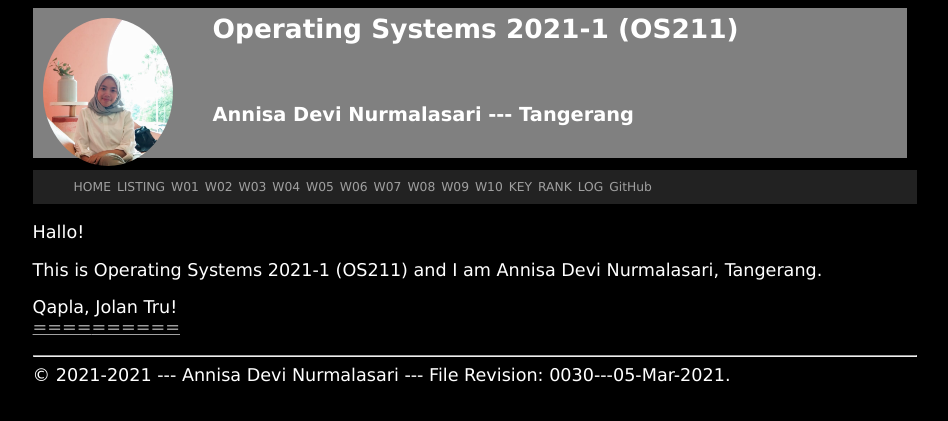
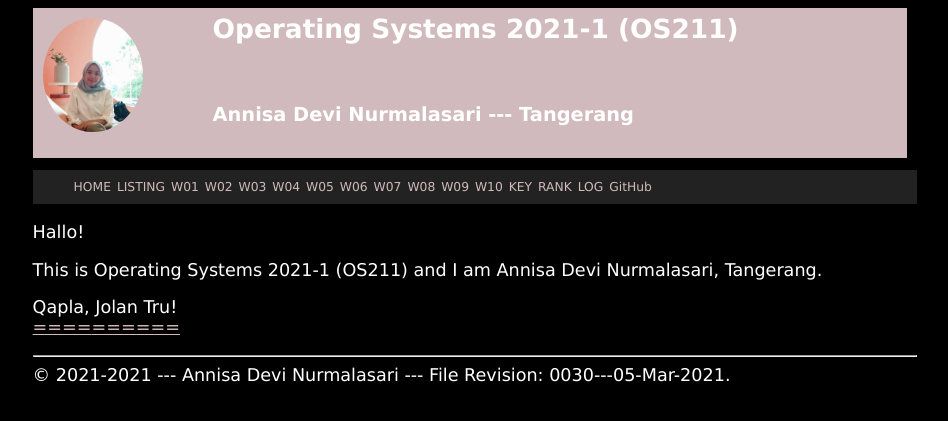
Before and after one commit to annisadevin/os211, a Jekyll site: the page built from index.md, in a window 1280 px wide. Shown: the top 421 px of the page, without its empty margins (165-1113 px from the left). Built offline with Jekyll 4.4.1, drawn with Linux system fonts in a browser that asks for light colours.

Commit message:
Update layout template

```diff
--- a/_layouts/layout.html
+++ b/_layouts/layout.html
@@ -11,7 +11,7 @@
   <header>
   <div class="row">
     <div class="column left">
-      <img src="{{ site.baseurl }}/assets/images/cbk.jpg" alt="Cicak Bin Kadal" style="width:130px; border-radius:50%">
+      <img src="{{ site.baseurl }}/assets/images/cbk.jpg" alt="Cicak Bin Kadal" style="width: 100px; height:114px; border-radius:50%">
     </div>
     <div class="column right1">
       {% if page.title %}{{ page.title | escape }}
--- a/assets/css/style.css
+++ b/assets/css/style.css
@@ -27,7 +27,7 @@
 }
 
 .container a {
-  color: #a0a0a0;
+  color: #D0BABD;
 }
 
 .container a:hover {
@@ -40,7 +40,7 @@
 .column {
   float:            left;
   display:          inline-block;
-  background:       #808080;
+  background:       #D0BABD;
   height:           130px;
   width:            100%;
   padding-top:      10px;
```
